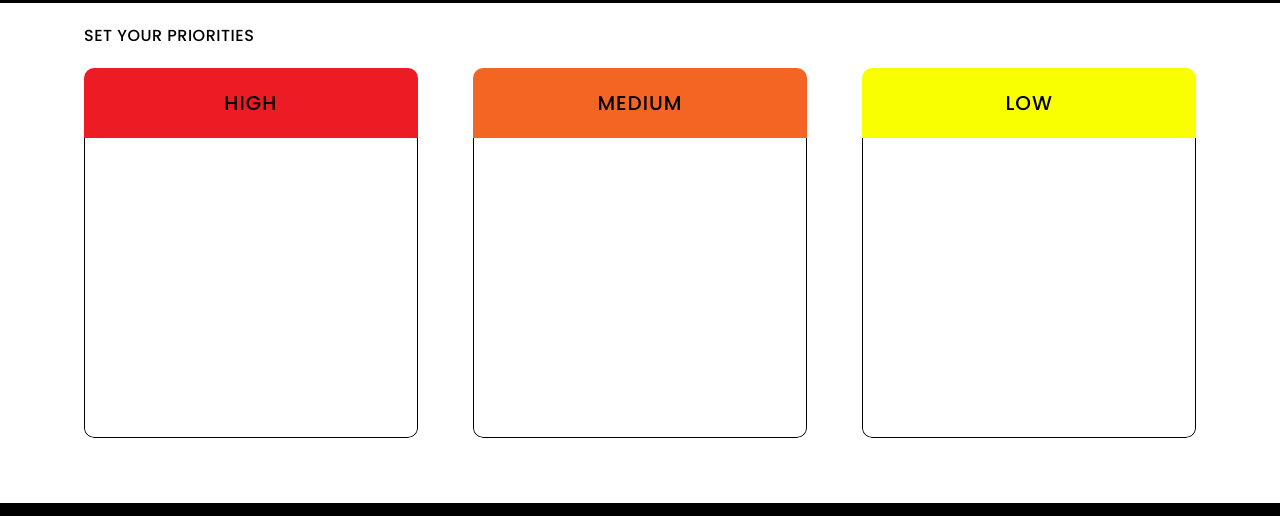
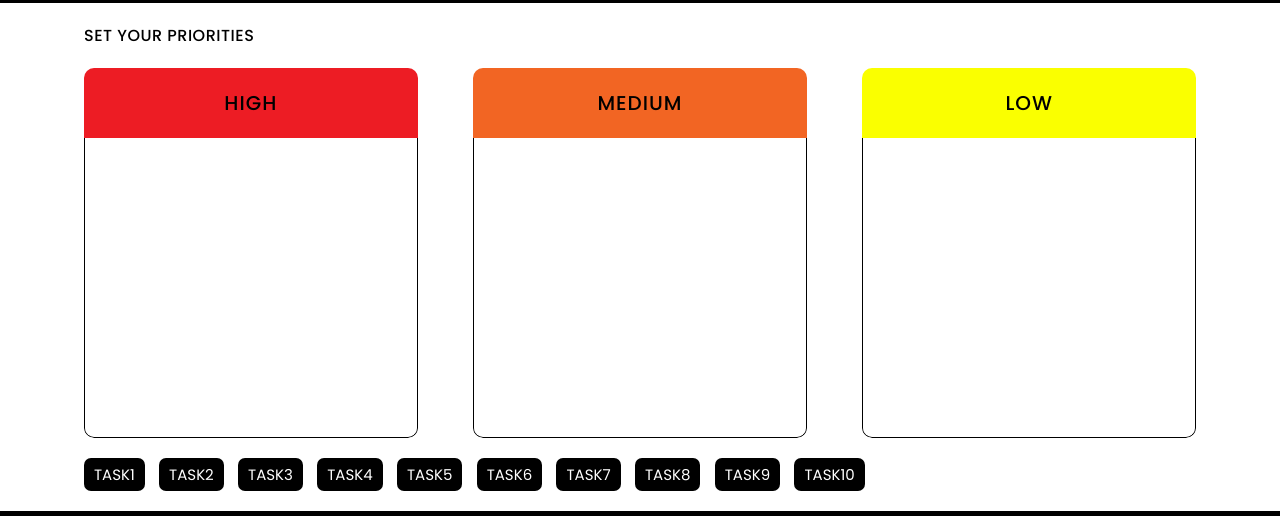
Before and after one commit to bamithaxioned/Logical-task-4-Drag-Drop, a plain HTML site: page index.html in a window 1280 px wide. Shown: the part 77-593 px from the top of the page. Drawn offline with Linux system fonts and the light colour scheme.

Commit message:
Banner css Added

```diff
--- a/assets/css/style.css
+++ b/assets/css/style.css
@@ -212,7 +212,20 @@ header .wrapper { justify-content: space-between; }
   .medium { background-color: #F26523; }
   .low { background-color: #FAFF00; }
 
+  .task-btn a {
+    font-size: 15px;
+    background-color: #000;
+    padding: 5px 10px;
+    margin-right: 10px;
+    border-radius: 7px;
+    transition: .3s;
+  }
 
+  .task-btn a:hover {
+    background-color: #fff;
+    color: #000;
+    box-shadow: 1px 1px 5px #000;
+   }
 /* banner styling ends here */
 
 /*=================================
```
